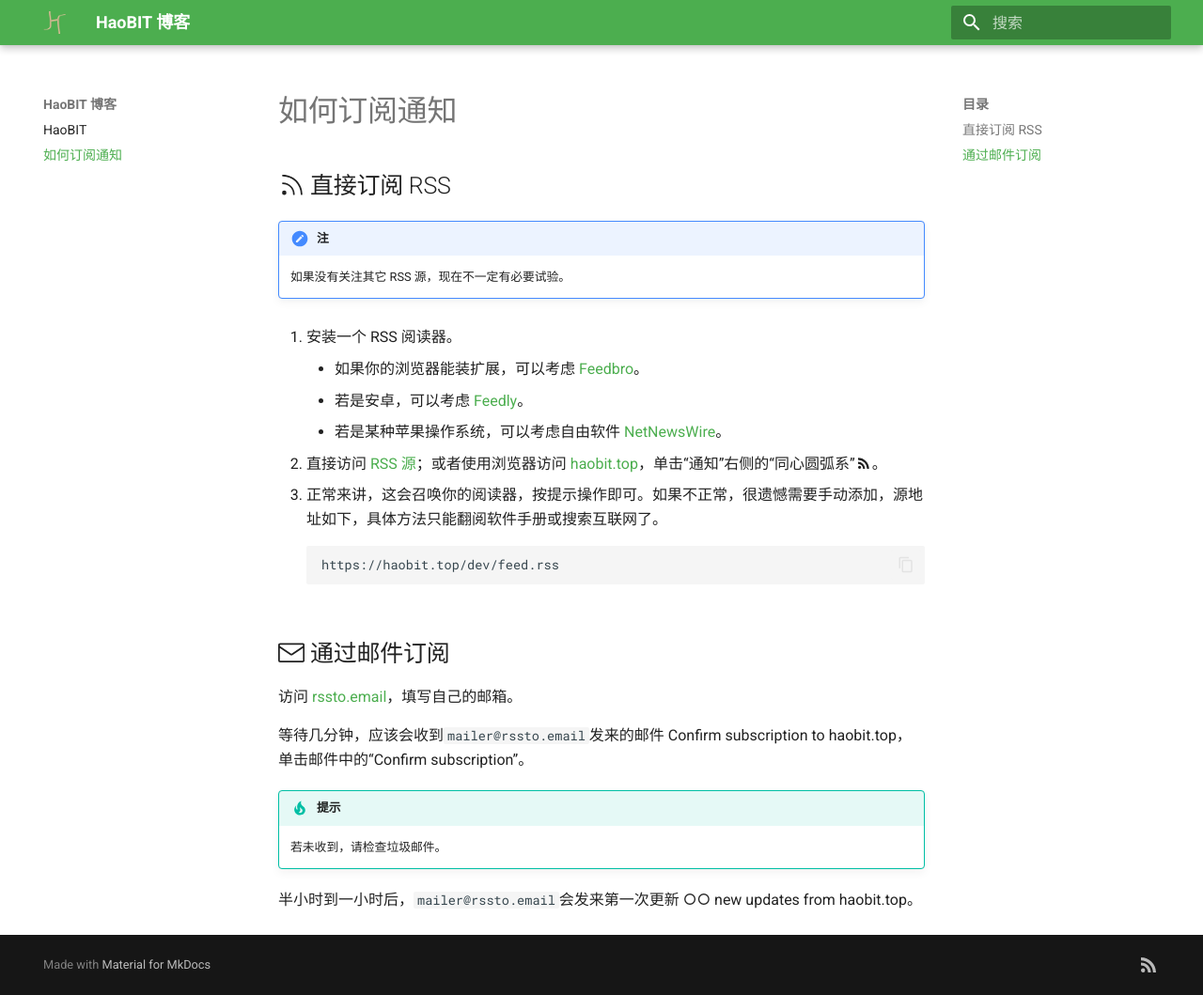
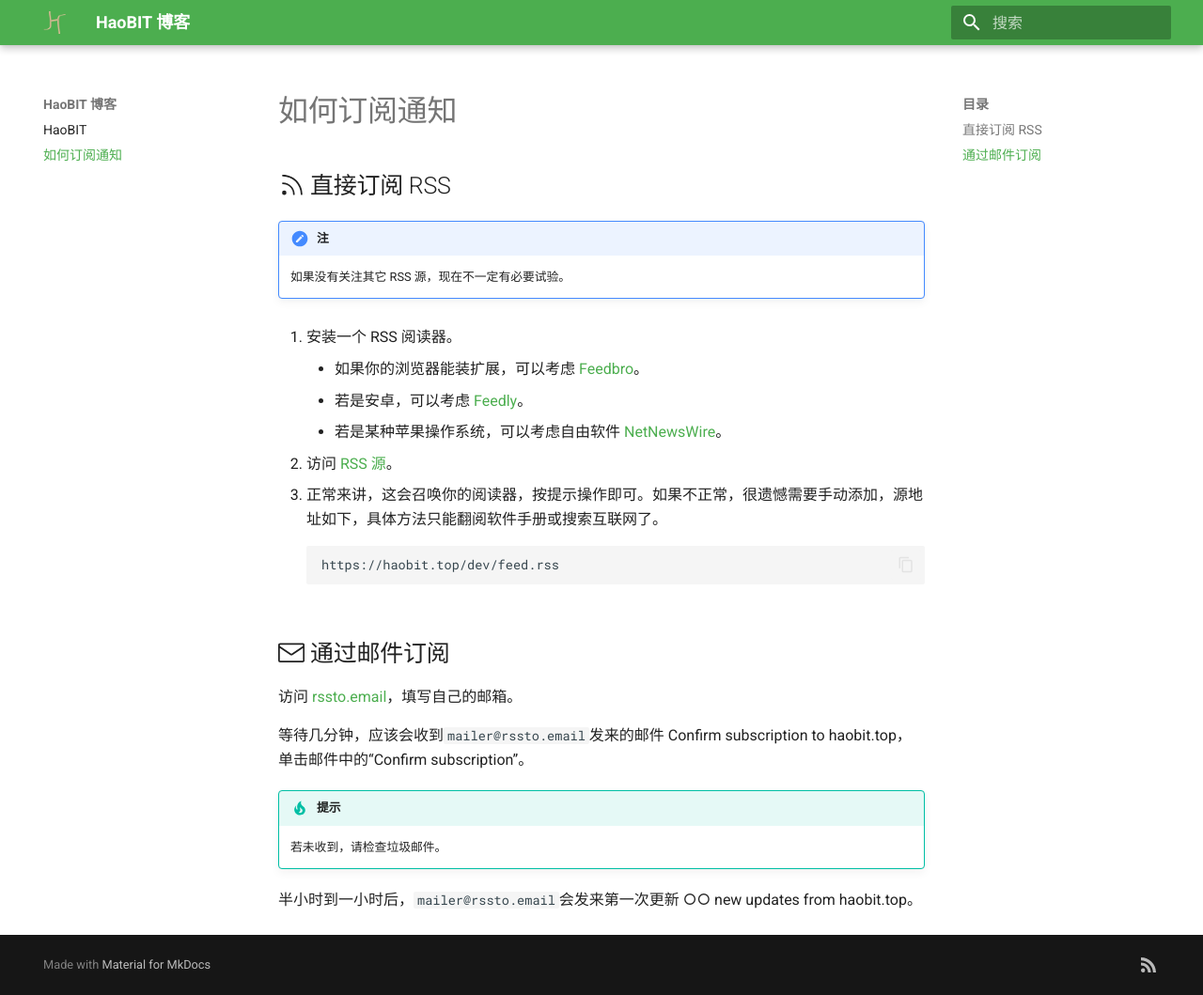
Before and after one commit to Capchdo/blog, an MkDocs documentation site: the page built from docs/rss.md, in a window 1280 px wide and 1059 px high. Shown: the whole window at 94% size. Built offline with MkDocs 1.6.1 and Material for MkDocs 9.7.7, drawn with Linux system fonts in a browser that asks for light colours; comment, search, counter and statistics services are not loaded.

Commit message:
修改RSS订阅方法描述
Signed-off-by: CZLeader <9657868+czleader@user.noreply.gitee.com>

```diff
--- a/docs/rss.md
+++ b/docs/rss.md
@@ -12,7 +12,7 @@
    - 若是安卓，可以考虑 [Feedly](https://feedly.com/)。
    - 若是某种苹果操作系统，可以考虑自由软件 [NetNewsWire](https://netnewswire.com/)。
 
-2. 直接访问 [RSS 源](https://haobit.top/dev/feed.rss)；或者使用浏览器访问 [haobit.top](https://haobit.top)，单击“通知”右侧的“同心圆弧系”:material-rss:。
+2. 访问 [RSS 源](https://haobit.top/dev/feed.rss)。
 
 3. 正常来讲，这会召唤你的阅读器，按提示操作即可。如果不正常，很遗憾需要手动添加，源地址如下，具体方法只能翻阅软件手册或搜索互联网了。
 
```
